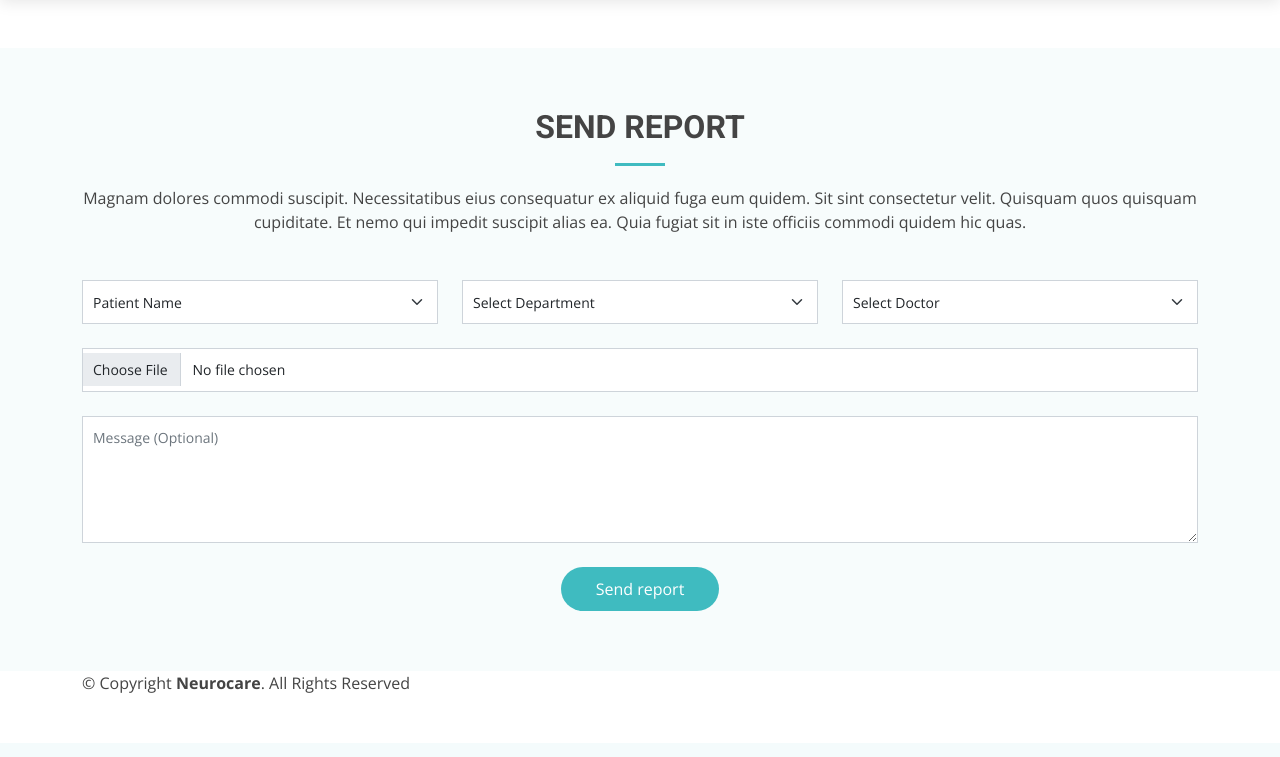
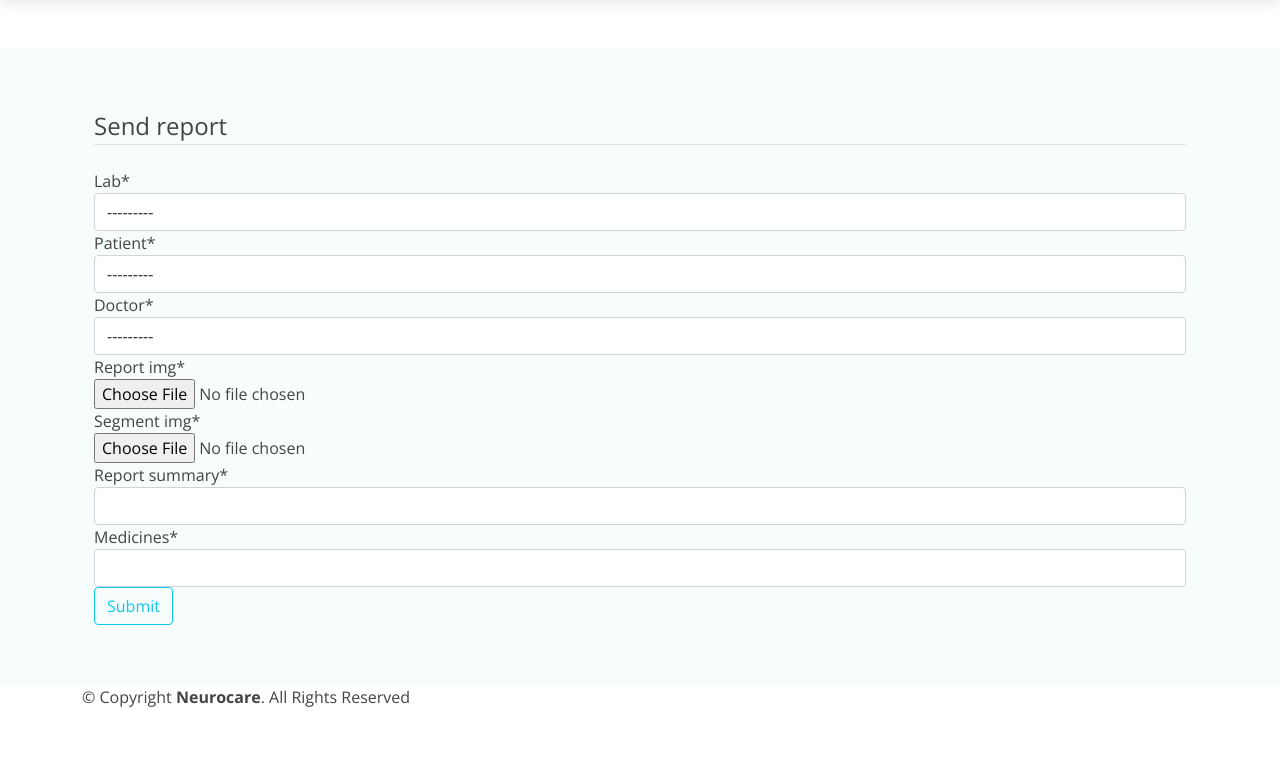
Before and after one commit to rushabhgandhi13/mri-app, a Django app: page /lab/ in a window 1280 px wide. Shown: the part 120-877 px from the top of the page. Before the commit the page ends 813 px from the top, so only its background shows below. Run offline with Django 3.2, Linux system fonts and the light colour scheme; some libraries are stand-ins or nearby versions.

Commit message:
report section added

```diff
--- /dev/null
+++ b/segmi/forms.py
@@ -0,0 +1,8 @@
+from django import forms
+
+from segmi.models import lab_report
+
+class ReportForm(forms.ModelForm):
+	class Meta:
+		model = lab_report
+		fields = '__all__'
--- a/segmi/models.py
+++ b/segmi/models.py
@@ -1,4 +1,7 @@
+
 from django.db import models
+
+from users.models import Profile
 
 # Create your models here.
 class doctor(models.Model):
@@ -27,12 +30,12 @@
         return self.Name
 
 class lab_report(models.Model):
-    lab= models.ForeignKey(lab, default=0, on_delete=models.CASCADE)
-    patient = models.ForeignKey(patient, default="others", on_delete=models.CASCADE)
-    doctor = models.ForeignKey(doctor, default="others", on_delete=models.CASCADE)
+    lab= models.ForeignKey(Profile, on_delete=models.CASCADE , limit_choices_to={'category':'Lab_user'})
+    patient = models.ForeignKey(Profile, on_delete=models.CASCADE , limit_choices_to={'category':'Patient'},related_name='Patient')
+    doctor = models.ForeignKey(Profile, on_delete=models.CASCADE , limit_choices_to={'category':'Doctor'},related_name='Doctor')
     report_img = models.ImageField(upload_to='report_img/', default='default.png')
     segment_img = models.ImageField(upload_to='report_img/', default='default.png')
     report_summary = models.CharField(max_length=500)
     medicines = models.CharField(max_length=500)
     def __str__(self):
-        return self.patient.Name
+        return self.patient.user.username
--- a/segmi/templates/segmi/lab.html
+++ b/segmi/templates/segmi/lab.html
@@ -1,10 +1,12 @@
 {% extends 'segmi/base.html' %}
+{% load crispy_forms_tags %}
+
 {% load static %}
 {% block body %}
 <section id="appointment" class="appointment section-bg">
     <div class="container" data-aos="fade-up">
 
-      <div class="section-title">
+      {% comment %} <div class="section-title">
         <h2>Send Report</h2>
         <p>Magnam dolores commodi suscipit. Necessitatibus eius consequatur ex aliquid fuga eum quidem. Sit sint consectetur velit. Quisquam quos quisquam cupiditate. Et nemo qui impedit suscipit alias ea. Quia fugiat sit in iste officiis commodi quidem hic quas.</p>
       </div>
@@ -52,8 +54,19 @@
           <div class="sent-message">Your appointment request has been sent successfully. Thank you!</div>
         </div>
         <div class="text-center"><button type="submit">Send report</button></div>
+      </form> {% endcomment %}
+      <div class="container">
+        <form method="POST">
+          {% csrf_token %}
+          <fieldset class="form-group">
+              <legend class="border-bottom mb-4">Send report</legend>
+              {{ form|crispy }}
+          </fieldset>
+          <div class="form-group">
+              <button class="btn btn-outline-info" type="submit">Submit</button>
+          </div>
       </form>
-
+      </div>
     </div>
   </section><!-- End Appointment Section -->
 {% endblock body %}
--- a/segmi/templates/segmi/segment.html
+++ b/segmi/templates/segmi/segment.html
@@ -64,7 +64,10 @@
                 </form>
 
 
+
         </div>
+
+
       </section>
 
 
--- a/segmi/views.py
+++ b/segmi/views.py
@@ -1,4 +1,6 @@
-from django.shortcuts import render
+from django.shortcuts import redirect, render
+from django.contrib import messages
+from segmi.forms import *
 
 def home(request):
     context = {
@@ -7,7 +9,15 @@
     return render(request, 'segmi/index.html', context)
 
 def labs(request):
-    return render(request, 'segmi/lab.html')
+    if request.method == 'POST':
+        form = ReportForm(request.POST)
+        if form.is_valid() :
+            form.save()
+            messages.success(request, f'Report submitted successfully!')
+            return redirect('lab')
+    else:
+        form = ReportForm()
+    return render(request, 'segmi/lab.html', {'form': form})
 
 def segment(request):
     return render(request, 'segmi/segment.html')
```
Also changed, not shown: segmi/migrations/0004_alter_lab_report_doctor_alter_lab_report_lab_and_more.py (added), segmi/migrations/0005_alter_lab_report_doctor_alter_lab_report_patient.py (added), segmi/templates/segmi/base.html (line endings or trailing spaces).
